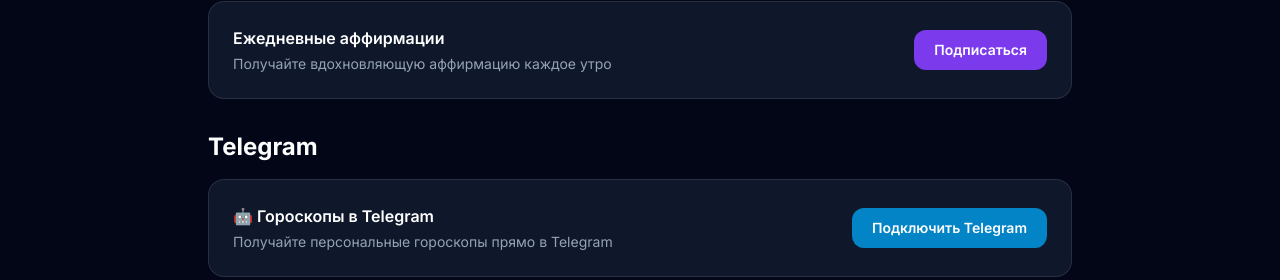
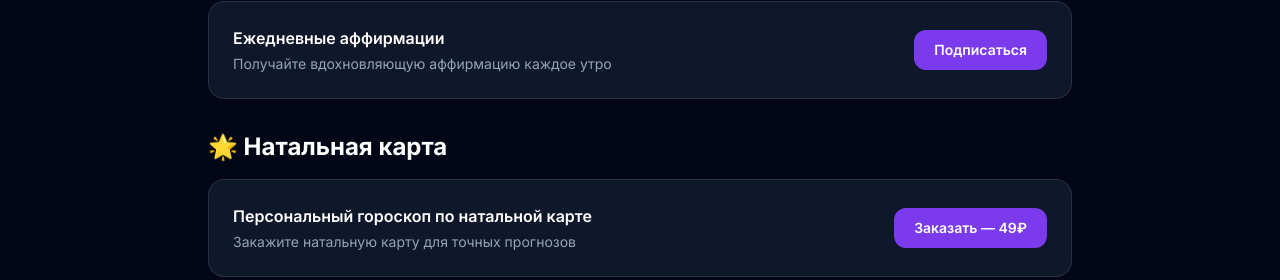
Before and after one commit to kmvlive/ai-astrolog1, a Next.js app in the folder frontend/: page /dashboard in a window 1280 px wide. Shown: the part 520-800 px from the top of the page. Built offline with nearby package versions, Linux system fonts and the light colour scheme; no server answers; sample sign-in values are in the browser's storage.

Commit message:
fix(natal-chart): add dashboard block + show in my-horoscopes
- Dashboard: natal chart block between affirmations and Telegram
- HoroscopeController@index: includes completed natal chart in list
- My Horoscopes page: shows natal chart with 🌟 icon
- Natal chart appears at top of horoscopes list

```diff
--- a/frontend/src/app/dashboard/page.tsx
+++ b/frontend/src/app/dashboard/page.tsx
@@ -457,6 +457,33 @@ export default function DashboardPage() {
           </div>
         </div>
 
+        {/* Блок натальной карты */}
+        <div className="mb-8">
+          <h2 className="text-2xl font-bold mb-4">🌟 Натальная карта</h2>
+          <div className="rounded-2xl p-6 bg-slate-900 border border-white/10 flex flex-col sm:flex-row items-start sm:items-center justify-between gap-4">
+            <div>
+              <div className="font-semibold mb-1">Персональный гороскоп по натальной карте</div>
+              <div className="text-sm text-slate-400">
+                {hasNatalChart
+                  ? natalChartSubscribed
+                    ? "Вы получаете 4 персональных гороскопа в месяц"
+                    : "Карта готова. Подпишитесь на еженедельный гороскоп"
+                  : "Закажите натальную карту для точных прогнозов"}
+              </div>
+            </div>
+            <Link
+              href="/natal-chart"
+              className={`px-5 py-2.5 rounded-xl text-sm font-semibold whitespace-nowrap transition ${
+                hasNatalChart && natalChartSubscribed
+                  ? "bg-green-500/20 text-green-400 hover:bg-violet-600 hover:text-white"
+                  : "bg-violet-600 hover:bg-violet-500"
+              }`}
+            >
+              {!hasNatalChart ? "Заказать — 49₽" : natalChartSubscribed ? "✓ Подписан" : "Подписаться — 299₽/мес"}
+            </Link>
+          </div>
+        </div>
+
         {/* Блок Telegram */}
         <div className="mb-8">
           <h2 className="text-2xl font-bold mb-4">Telegram</h2>
--- a/frontend/src/app/my-horoscopes/page.tsx
+++ b/frontend/src/app/my-horoscopes/page.tsx
@@ -48,6 +48,7 @@ export default function HoroscopesPage() {
     health: "Здоровье",
     chinese: "Китайский",
     tibetan: "Тибетский",
+    natal_chart: "Натальная карта",
   };
 
   const typeIcons: Record<string, string> = {
@@ -58,6 +59,7 @@ export default function HoroscopesPage() {
     health: "🌿",
     chinese: "🐉",
     tibetan: "🏔️",
+    natal_chart: "🌟",
   };
 
   if (loading) {
```
Also changed, not shown: 1 other file (tests, documents, lock files or other folders).
